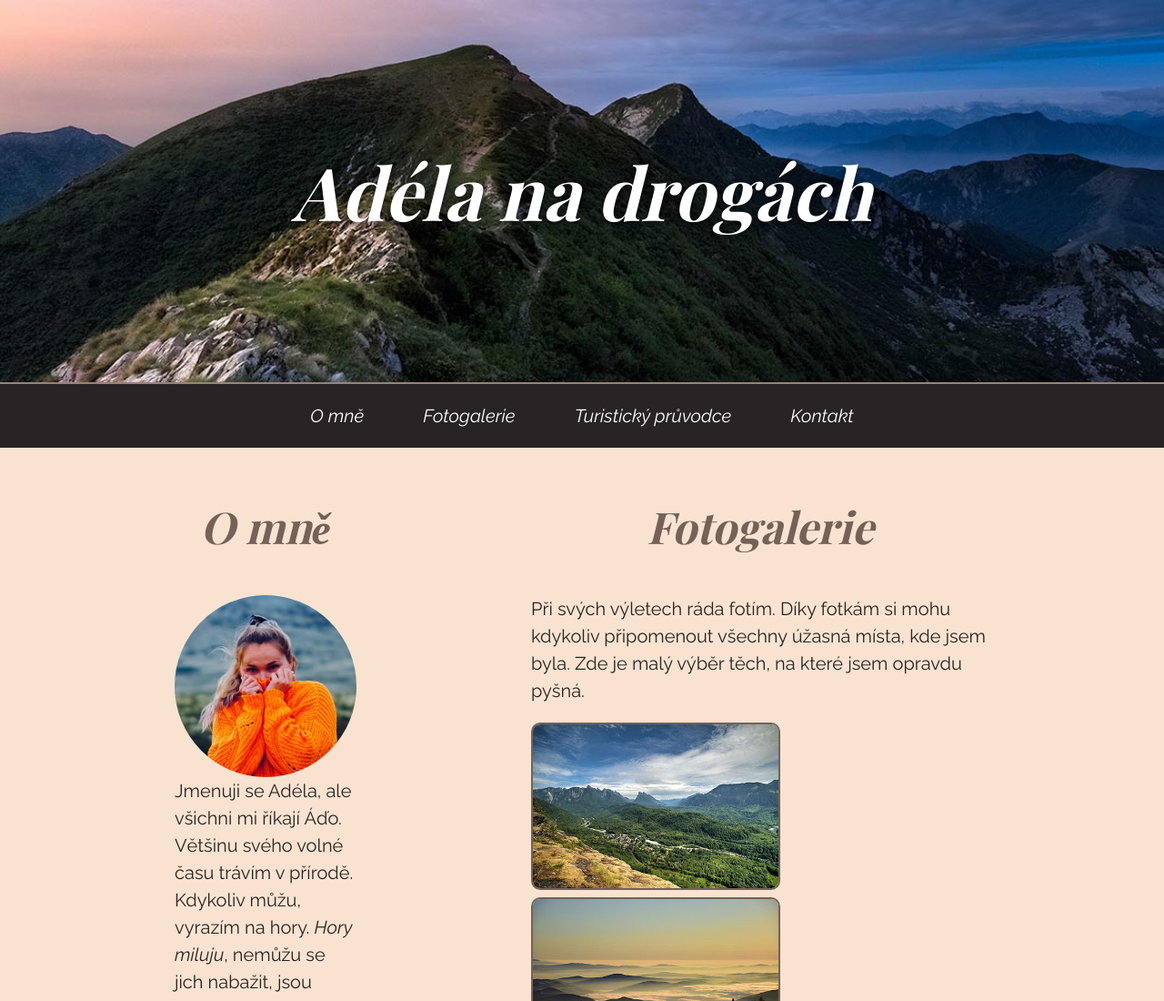
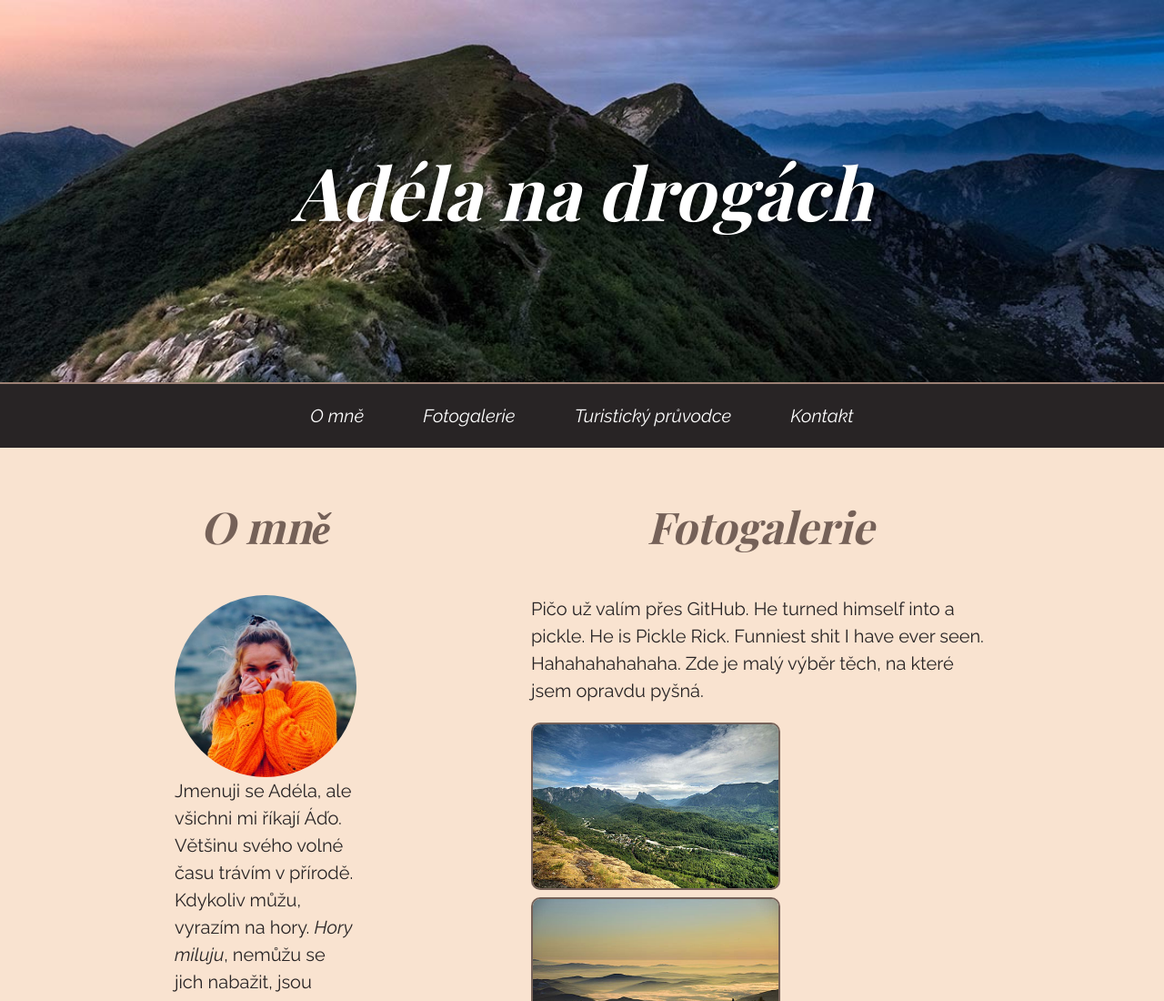
Before and after one commit to Nukass/NukassTron, a plain HTML site: page index.html in a window 1280 px wide. Shown: the top 1100 px of the page at 91% size. Drawn offline with nearby package versions, Linux system fonts and the light colour scheme; a web font is replaced by a local one.

Commit message:
Update index.html

```diff
--- a/index.html
+++ b/index.html
@@ -48,7 +48,7 @@
     <!-- Sekce Fotogalerie -->
     <section class="fotogalerie" id="fotogalerie">
         <h2>Fotogalerie</h2>
-        <p>Při svých výletech ráda fotím. Díky fotkám si mohu kdykoliv připomenout všechny úžasná místa, kde jsem byla.
+        <p>Pičo už valím přes GitHub. He turned himself into a pickle. He is Pickle Rick. Funniest shit I have ever seen. Hahahahahahaha.
             Zde je malý výběr těch, na které jsem opravdu pyšná.</p>
         <img src="obrazky/hory1.jpg" alt="Hory1">
         <img src="obrazky/hory2.jpg" alt="Hory2">
```
